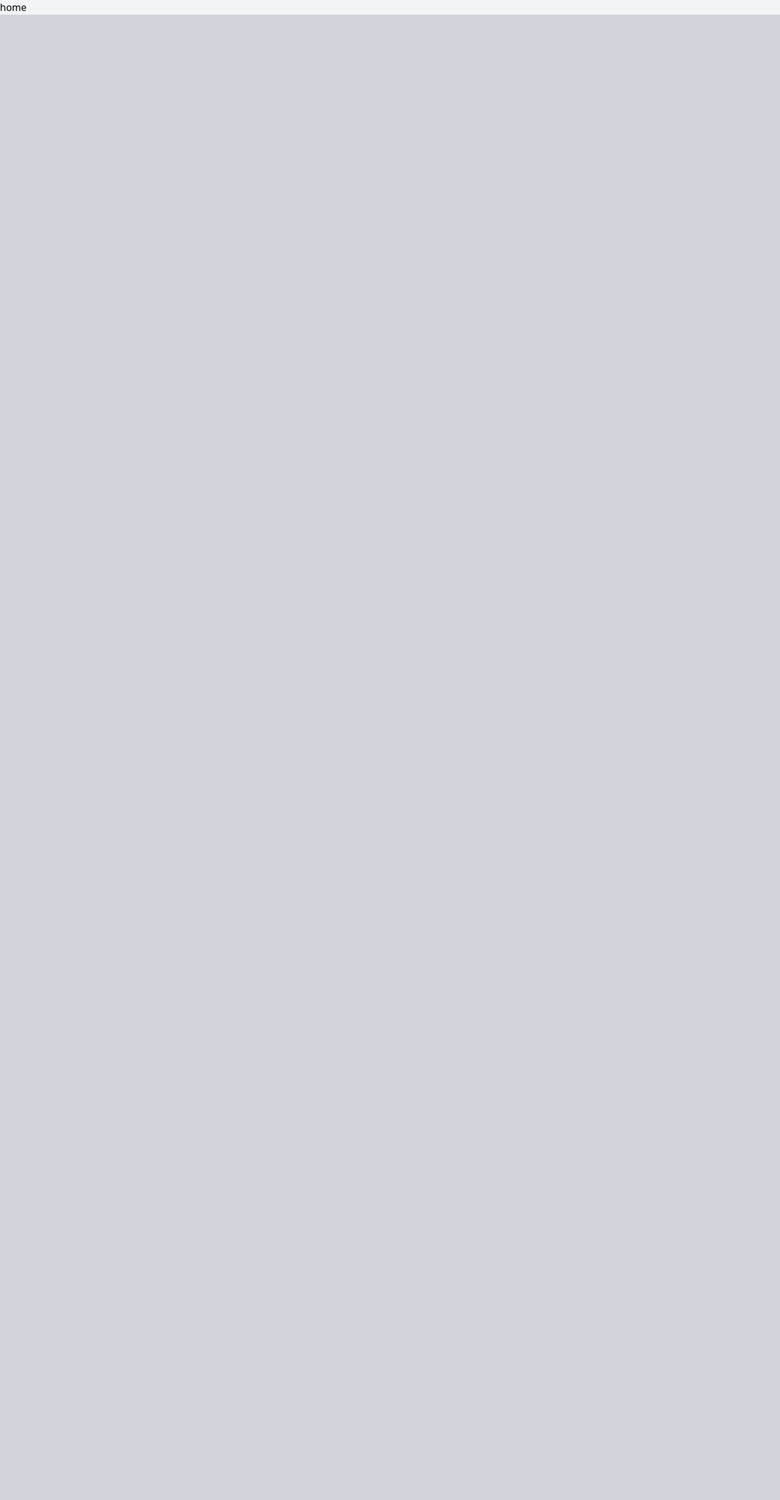
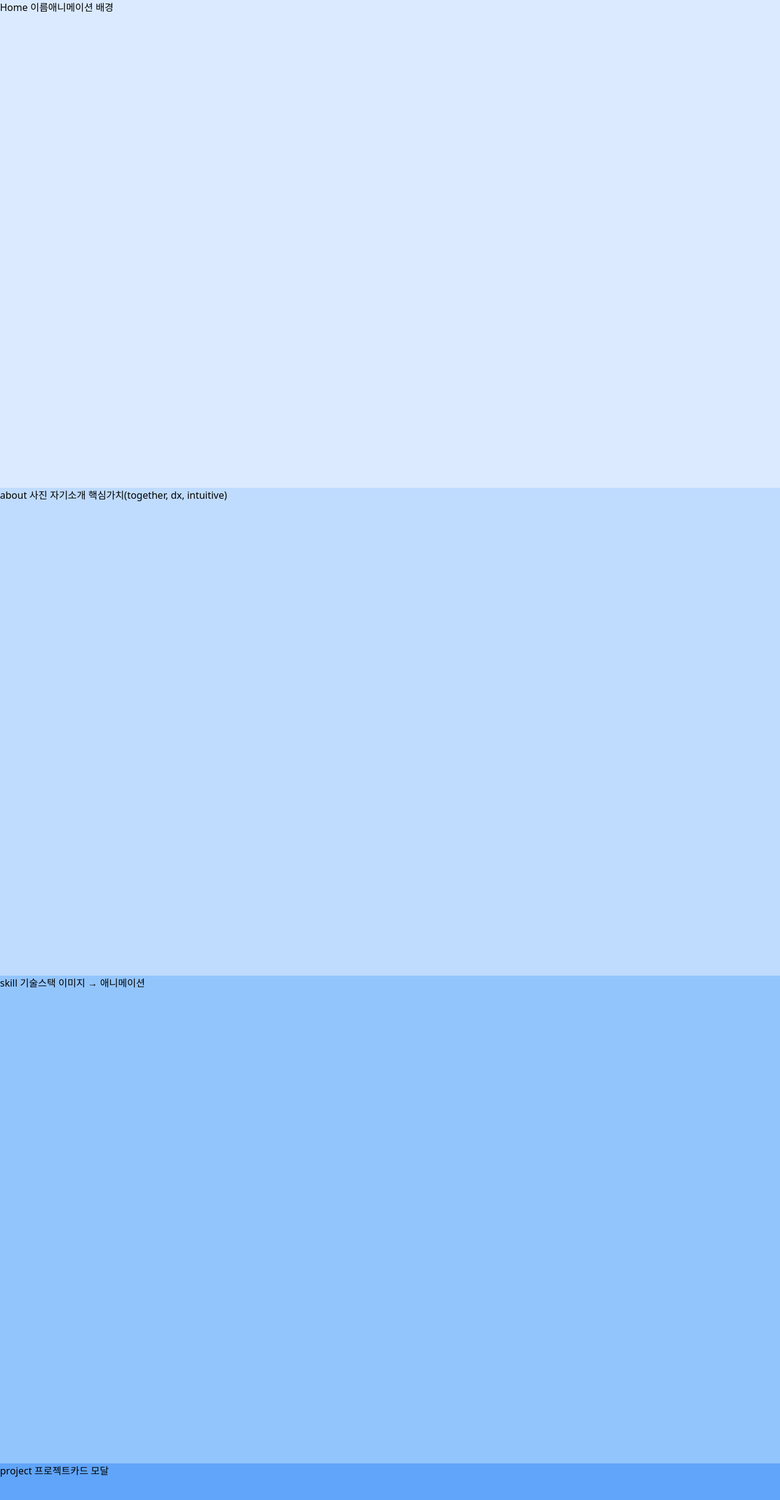
Before and after one commit to thwlckd/portfolio.v1, a Next.js app: page / in a window 1280 px wide. Shown: the top 2460 px of the page at 61% size. Before the commit the page ends 800 px from the top, so only its background shows below. Built offline with nearby package versions, Linux system fonts and the light colour scheme.

Commit message:
Feat: 컨텐츠 섹션별 컴포넌트 생성

```diff
--- a/src/app/page.tsx
+++ b/src/app/page.tsx
@@ -1,3 +1,17 @@
-export default function Home() {
-  return <div className="bg-gray-100">home</div>;
+import Home from '@/components/Home';
+import About from '@/components/About';
+import Skill from '@/components/Skill';
+import Project from '@/components/Project';
+import Contact from '@/components/Contact';
+
+export default function Main() {
+  return (
+    <>
+      <Home />
+      <About />
+      <Skill />
+      <Project />
+      <Contact />
+    </>
+  );
 }
--- /dev/null
+++ b/src/components/About.tsx
@@ -0,0 +1,7 @@
+export default function About() {
+  return (
+    <div className="min-h-screen bg-blue-200">
+      about 사진 자기소개 핵심가치(together, dx, intuitive)
+    </div>
+  );
+}
--- /dev/null
+++ b/src/components/Contact.tsx
@@ -0,0 +1,3 @@
+export default function Contact() {
+  return <div className="min-h-screen bg-blue-500">contact 이메일</div>;
+}
--- /dev/null
+++ b/src/components/Home.tsx
@@ -0,0 +1,5 @@
+export default function Home() {
+  return (
+    <div className="min-h-screen bg-blue-100">Home 이름애니메이션 배경</div>
+  );
+}
--- /dev/null
+++ b/src/components/Project.tsx
@@ -0,0 +1,5 @@
+export default function Project() {
+  return (
+    <div className="min-h-screen bg-blue-400">project 프로젝트카드 모달</div>
+  );
+}
--- /dev/null
+++ b/src/components/Skill.tsx
@@ -0,0 +1,7 @@
+export default function Skill() {
+  return (
+    <div className="min-h-screen bg-blue-300">
+      skill 기술스택 이미지 → 애니메이션
+    </div>
+  );
+}
```
